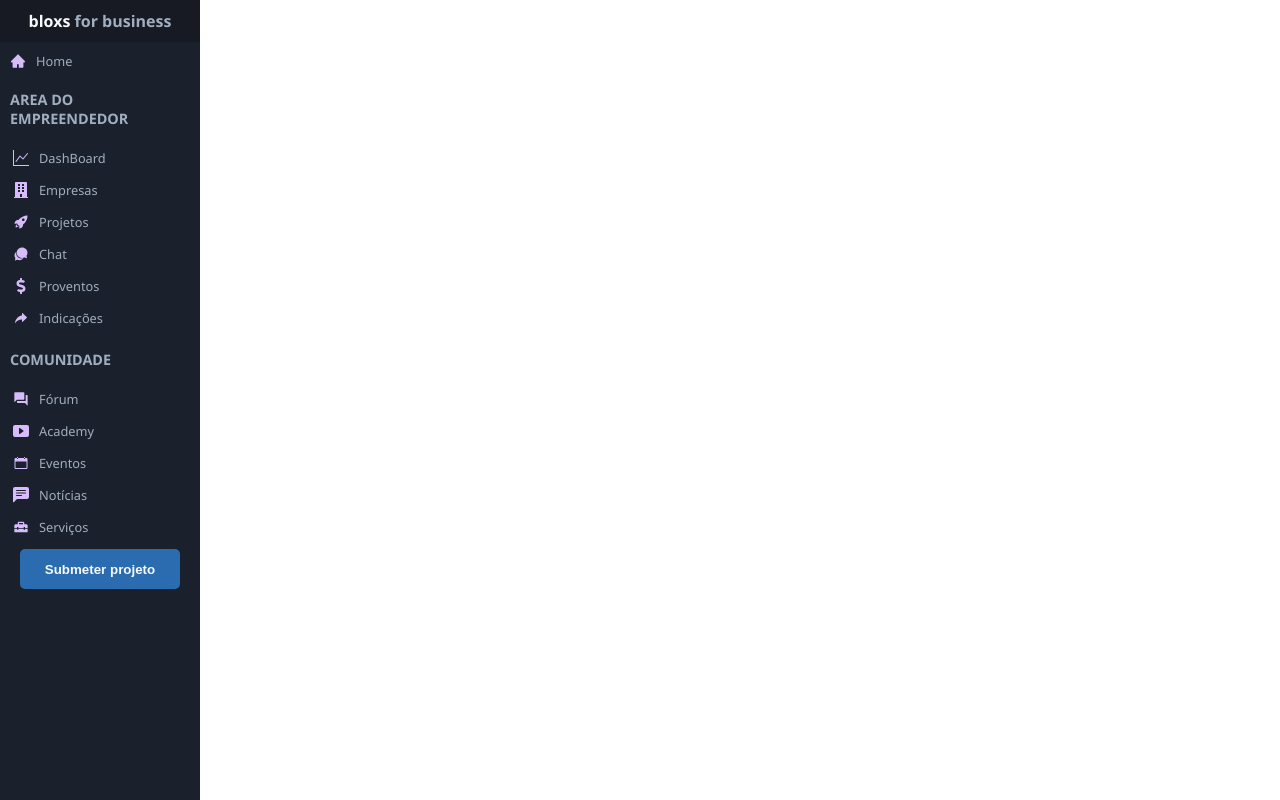
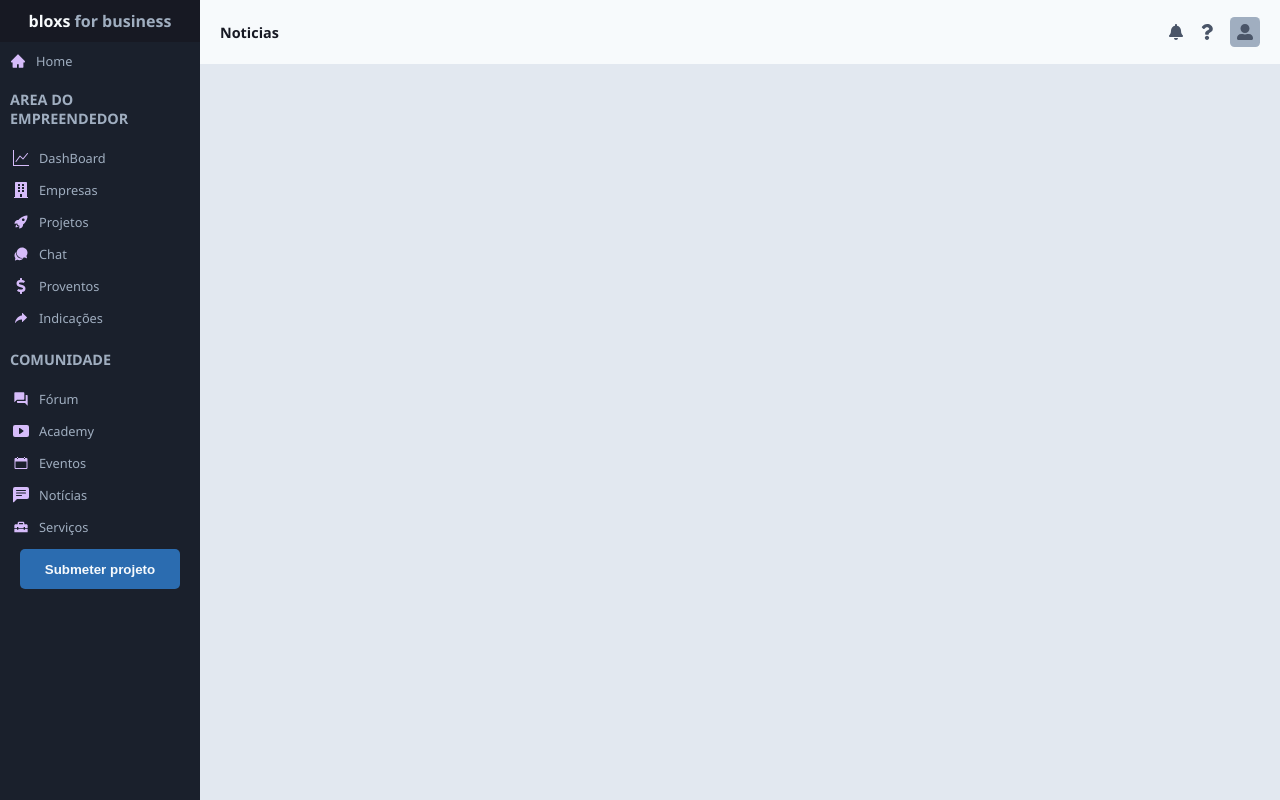
Before and after one commit to Emillyalmeida/bloxs-frontend-develop, a React (Create React App) app: page / in a window 1280 px wide. Built offline with nearby package versions, Linux system fonts and the light colour scheme.

Commit message:
feat: add components content and header in the app

```diff
--- a/src/App.jsx
+++ b/src/App.jsx
@@ -1,5 +1,7 @@
 import Aside from "./components/aside";
 import Container from "./components/container";
+import Content from "./components/content";
+import Header from "./components/header";
 import GlobalStyle from "./style/global";
 
 function App() {
@@ -8,6 +10,9 @@ function App() {
       <GlobalStyle />
       <Container>
         <Aside />
+        <Content>
+          <Header title="Noticias" />
+        </Content>
       </Container>
     </>
   );
```
